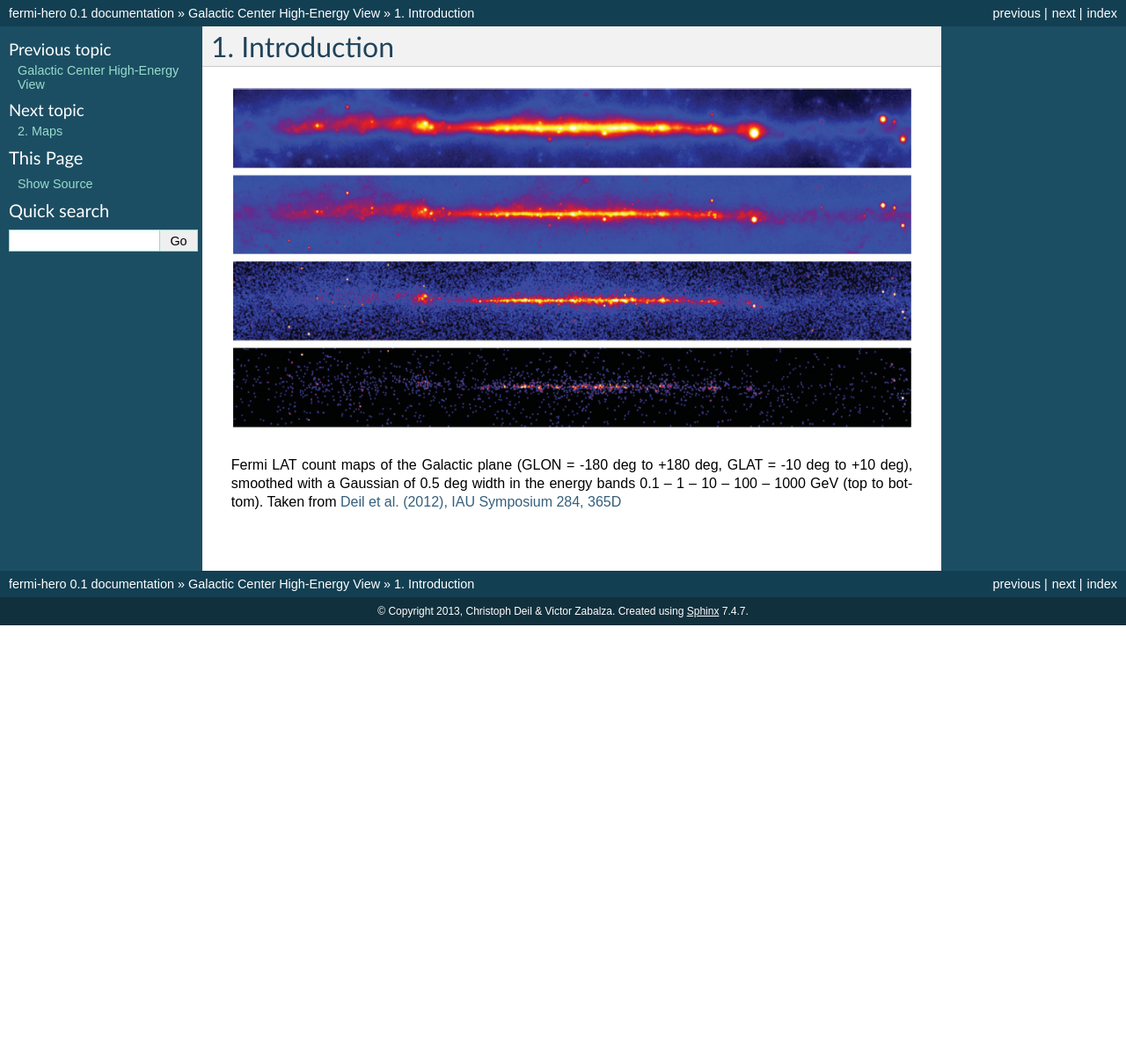
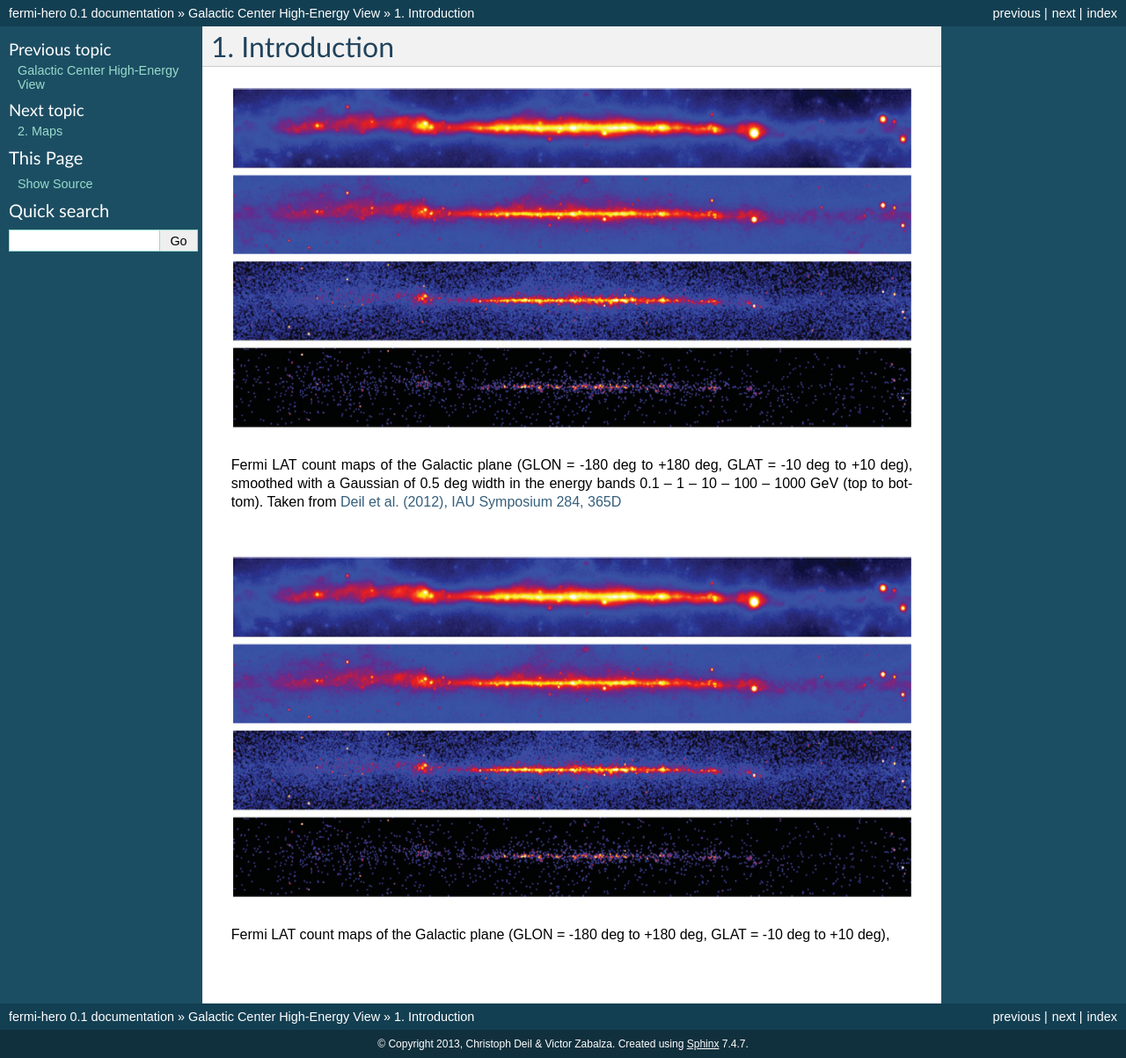
Before and after one commit to gammapy/fermi-hero, a Sphinx documentation site: the page built from docs/galactic_center/intro.rst, in a window 1280 px wide. Shown: the whole page at 88% size. Built offline with Sphinx 7.4.7, drawn with Linux system fonts in a browser that asks for light colours; before the commit the page ends 900 px from its top, so only the background shows below that.

```diff
--- a/docs/galactic_center/index.rst
+++ b/docs/galactic_center/index.rst
@@ -17,6 +17,7 @@
 
    intro
    maps
+   explore_sources
    line
 
 .. image:: fermi_allsky.jpeg
--- a/docs/galactic_center/intro.rst
+++ b/docs/galactic_center/intro.rst
@@ -11,3 +11,9 @@
    smoothed with a Gaussian of 0.5 deg width in the energy bands 0.1 -- 1 -- 10 -- 100 -- 1000 GeV
    (top to bottom).
    Taken from `Deil et al. (2012), IAU Symposium 284, 365D <http://adsabs.harvard.edu/abs/2012IAUS..284..365D>`_
+
+
+.. figure:: fermi_counts_maps_in_energy_bands.png
+   :scale: 70 %
+
+   Fermi LAT count maps of the Galactic plane (GLON = -180 deg to +180 deg, GLAT = -10 deg to +10 deg),
```
Also changed, not shown: docs/galactic_center/explore_sources.rst (added, +16 -0 lines), docs/galactic_center/maps.rst (+0 -15 lines).
